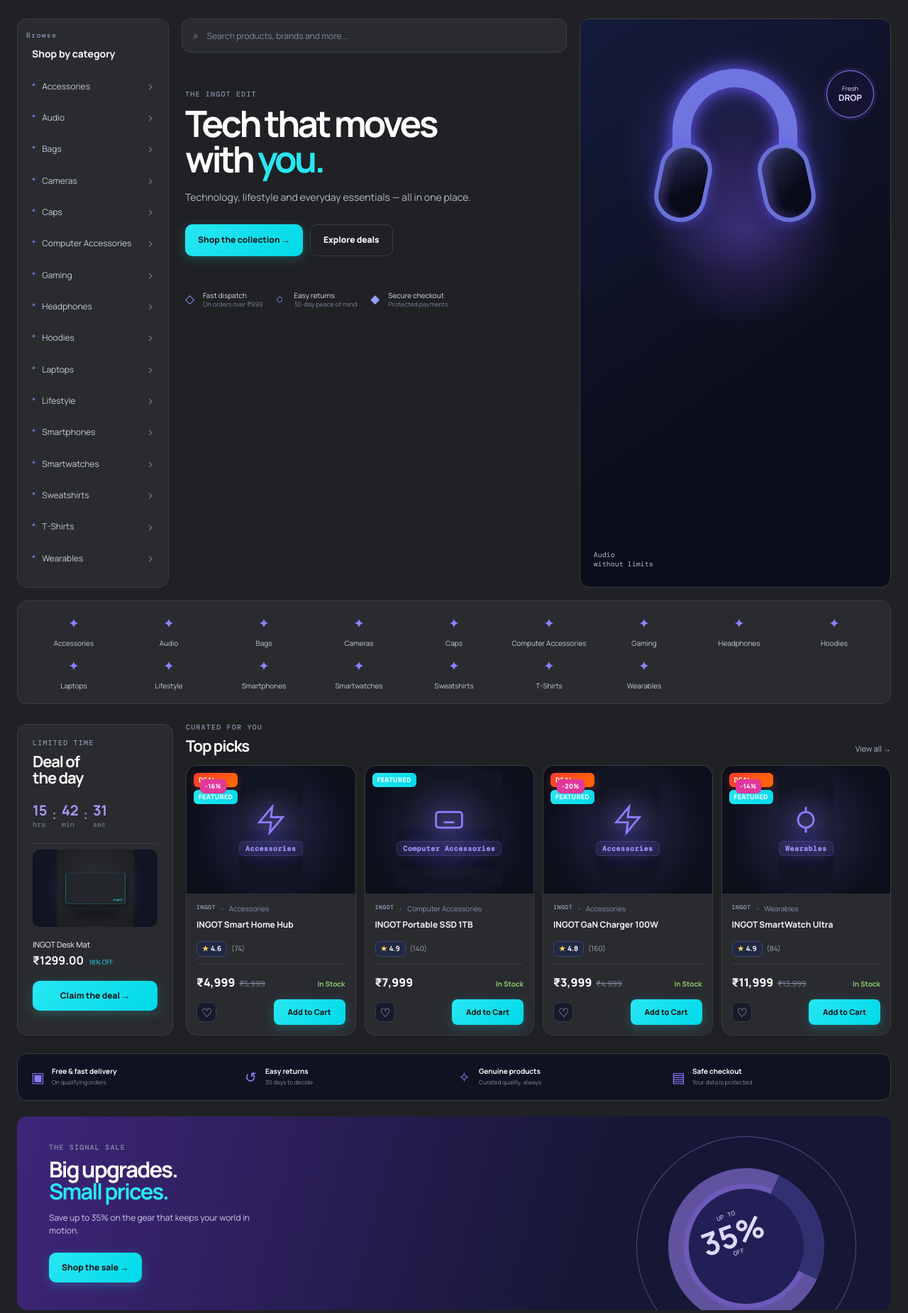
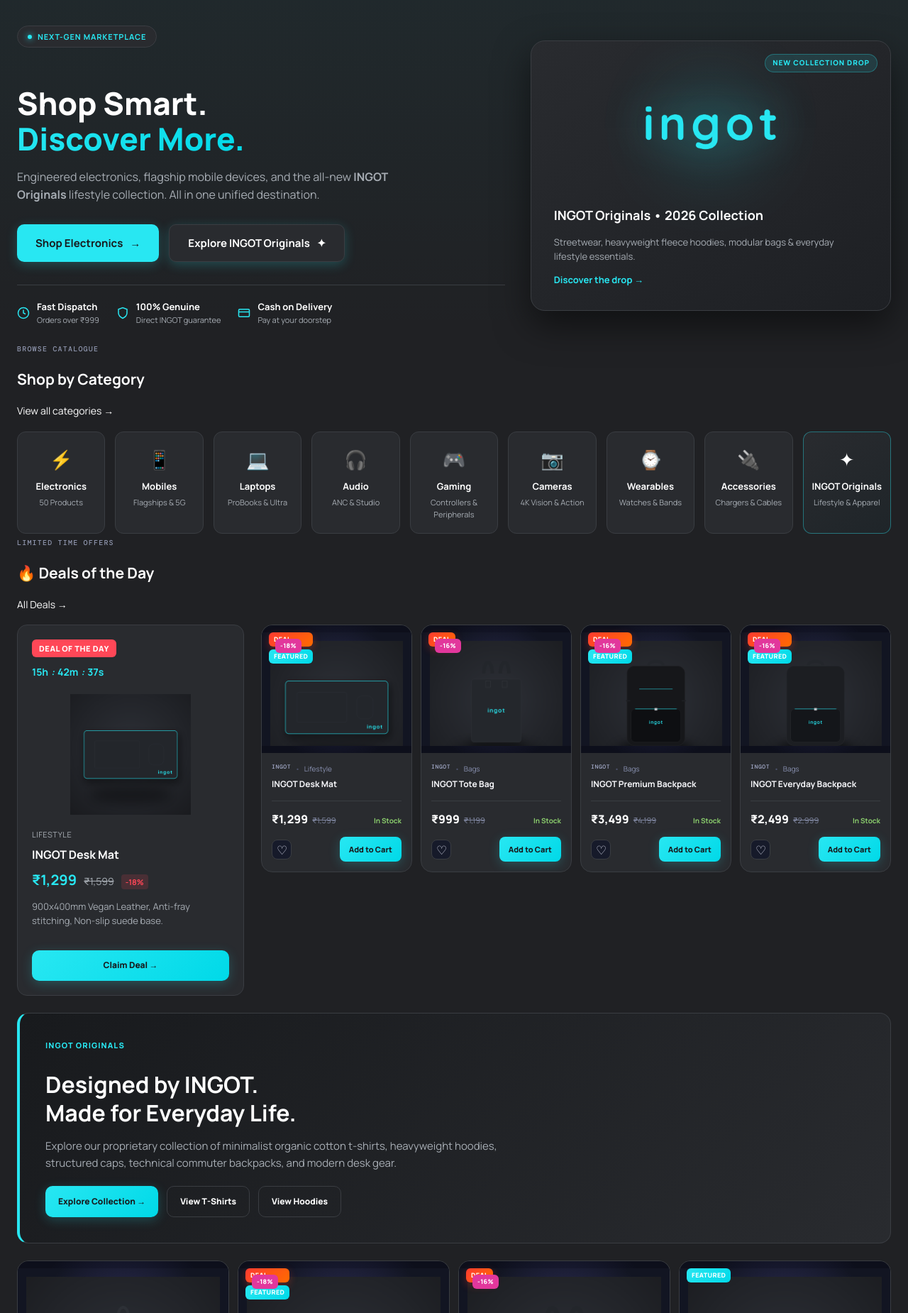
Before and after one commit to ashishsahoo18/Block-Rock-E-Commerce, a Django app: page / in a window 1280 px wide. Shown: the part 75-1925 px from the top of the page at 71% size. Run offline with Django 5.2, Linux system fonts and the light colour scheme; a user stored in the database is signed in; data comes from the database, SQL or seed files in the repository.

Commit message:
Update home.html

```diff
--- a/Block-Rock-Ecommerce/blockrock/templates/home.html
+++ b/Block-Rock-Ecommerce/blockrock/templates/home.html
@@ -1,16 +1,283 @@
 {% extends 'base.html' %}
+{% load static %}
+{% load currency_filters %}
+
 {% block title %}INGOT | Shop Smart. Discover More.{% endblock %}
+
 {% block content %}
-<section class="hero container" id="about">
-  <div class="category-rail"><p class="eyebrow">Browse</p><h2>Shop by category</h2>{% for category in categories %}<a href="{% url 'products' %}?category={{ category.slug }}"><span class="category-icon">*</span>{{ category.name }}<b>&rsaquo;</b></a>{% empty %}<p class="empty-copy">Categories will appear here once added in admin.</p>{% endfor %}</div>
-  <div class="hero-content"><div class="search-shell"><span>⌕</span><form action="{% url 'products' %}" method="get"><input name="search" type="search" placeholder="Search products, brands and more..."></form></div><div class="hero-copy"><p class="eyebrow">THE INGOT EDIT</p><h1>Tech that moves<br>with <em>you.</em></h1><p>Technology, lifestyle and everyday essentials — all in one place.</p><div class="hero-buttons"><a class="button" href="{% url 'products' %}">Shop the collection &rarr;</a><a class="button button-ghost" href="#deals">Explore deals</a></div><ul class="trust-row"><li><span>◇</span> Fast dispatch<small>On orders over ₹999</small></li><li><span>○</span> Easy returns<small>30-day peace of mind</small></li><li><span>◆</span> Secure checkout<small>Protected payments</small></li></ul></div></div>
-  <div class="hero-art" aria-label="Featured headphones illustration"><div class="orb orb-one"></div><div class="headphones"><span class="headband"></span><span class="ear ear-left"></span><span class="ear ear-right"></span></div><div class="hero-sticker">Fresh<br><strong>DROP</strong></div><p>Audio<br>without limits</p></div>
+<!-- HERO SECTION -->
+<section class="marketplace-hero-section">
+  <div class="container hero-marketplace-grid">
+    <div class="hero-left-content">
+      <div class="hero-eyebrow-badge">
+        <span class="badge-dot"></span> NEXT-GEN MARKETPLACE
+      </div>
+      <h1 class="hero-main-title">
+        Shop Smart.<br>
+        <span class="text-gradient-cyan">Discover More.</span>
+      </h1>
+      <p class="hero-subtitle-desc">
+        Engineered electronics, flagship mobile devices, and the all-new <strong>INGOT Originals</strong> lifestyle collection. All in one unified destination.
+      </p>
+      <div class="hero-cta-group">
+        <a class="button button-hero-primary" href="{% url 'products' %}?collection=electronics">
+          <span>Shop Electronics</span> &rarr;
+        </a>
+        <a class="button button-hero-secondary" href="{% url 'ingot_originals' %}">
+          <span>Explore INGOT Originals</span> ✦
+        </a>
+      </div>
+      <div class="hero-features-strip">
+        <div class="feature-item">
+          <svg viewBox="0 0 24 24" fill="none" stroke="currentColor" stroke-width="2" width="18" height="18"><circle cx="12" cy="12" r="10"></circle><polyline points="12 6 12 12 16 14"></polyline></svg>
+          <div>
+            <strong>Fast Dispatch</strong>
+            <small>Orders over ₹999</small>
+          </div>
+        </div>
+        <div class="feature-item">
+          <svg viewBox="0 0 24 24" fill="none" stroke="currentColor" stroke-width="2" width="18" height="18"><path d="M12 22s8-4 8-10V5l-8-3-8 3v7c0 6 8 10 8 10z"></path></svg>
+          <div>
+            <strong>100% Genuine</strong>
+            <small>Direct INGOT guarantee</small>
+          </div>
+        </div>
+        <div class="feature-item">
+          <svg viewBox="0 0 24 24" fill="none" stroke="currentColor" stroke-width="2" width="18" height="18"><rect width="20" height="14" x="2" y="5" rx="2"></rect><line x1="2" x2="22" y1="10" y2="10"></line></svg>
+          <div>
+            <strong>Cash on Delivery</strong>
+            <small>Pay at your doorstep</small>
+          </div>
+        </div>
+      </div>
+    </div>
+
+    <!-- Hero Visual Card -->
+    <div class="hero-right-visual">
+      <div class="hero-glass-card">
+        <div class="hero-card-tag">NEW COLLECTION DROP</div>
+        <div class="hero-showcase-img-wrap">
+          <img src="{% static 'images/ingot-logo.png' %}" alt="INGOT" class="hero-logo-mark">
+          <div class="hero-ambient-glow"></div>
+        </div>
+        <div class="hero-card-caption">
+          <h3>INGOT Originals &bull; 2026 Collection</h3>
+          <p>Streetwear, heavyweight fleece hoodies, modular bags & everyday lifestyle essentials.</p>
+          <a href="{% url 'ingot_originals' %}" class="card-caption-link">Discover the drop &rarr;</a>
+        </div>
+      </div>
+    </div>
+  </div>
 </section>
-<section class="quick-categories container" id="categories">{% for category in categories %}<a href="{% url 'products' %}?category={{ category.slug }}"><span>✦</span>{{ category.name }}</a>{% empty %}<p class="empty-copy">No categories available yet.</p>{% endfor %}</section>
-<section class="content-grid container" id="deals"><aside class="deal-card"><p class="eyebrow">LIMITED TIME</p><h2>Deal of<br>the day</h2><div class="countdown" data-countdown><span><b>15</b>hrs</span><i>:</i><span><b>42</b>min</span><i>:</i><span><b>37</b>sec</span></div>{% if deal_product %}<div class="deal-product">{% if deal_product.image %}<img src="{{ deal_product.image.url }}" alt="{{ deal_product.name }}">{% else %}<div class="deal-placeholder">◉</div>{% endif %}<p>{{ deal_product.name }}</p><strong>₹{{ deal_product.current_price }}</strong>{% if deal_product.discount_percentage %}<small>{{ deal_product.discount_percentage }}% OFF</small>{% endif %}</div><a class="button button-full" href="{% url 'product_detail' deal_product.slug %}">Claim the deal &rarr;</a>{% else %}<p class="empty-copy">Add a product in Django admin to feature your first deal here.</p><a class="button button-full" href="/admin/">Open admin &rarr;</a>{% endif %}</aside>
-  <div class="top-picks" id="top-picks"><div class="section-heading"><div><p class="eyebrow">CURATED FOR YOU</p><h2>Top picks</h2></div><a href="{% url 'products' %}">View all &rarr;</a></div>{% if featured_products %}<div class="product-grid">{% for product in featured_products %}{% include 'includes/product_card.html' %}{% endfor %}</div>{% else %}<div class="empty-products"><span>✦</span><h3>Your collection starts here</h3><p>Once products are added in the Django admin, your live catalogue will appear in this section.</p><a class="button" href="/admin/">Add products</a></div>{% endif %}</div></section>
-<section class="benefit-strip container"><div><span>▣</span><b>Free &amp; fast delivery</b><small>On qualifying orders</small></div><div><span>↺</span><b>Easy returns</b><small>30 days to decide</small></div><div><span>✧</span><b>Genuine products</b><small>Curated quality, always</small></div><div><span>▤</span><b>Safe checkout</b><small>Your data is protected</small></div></section>
-<section class="promo container"><div><p class="eyebrow">THE SIGNAL SALE</p><h2>Big upgrades.<br><em>Small prices.</em></h2><p>Save up to 35% on the gear that keeps your world in motion.</p><a class="button" href="{% url 'products' %}">Shop the sale &rarr;</a></div><div class="promo-art"><span>UP TO<br><strong>35%</strong><br>OFF</span><i></i></div></section>
-<section class="reviews container"><div class="section-heading"><div><p class="eyebrow">COMMUNITY NOTES</p><h2>Loved by people with good taste</h2></div></div><div class="review-grid"><article><div class="reviewer"><span>AN</span><div><b>Aarav N.</b><small>Verified customer</small></div><em>★★★★★</em></div><p>“My order arrived fast and exactly as described. The whole experience felt refreshingly simple.”</p></article><article><div class="reviewer"><span>RS</span><div><b>Riya S.</b><small>Verified customer</small></div><em>★★★★★</em></div><p>“Great selection, thoughtful recommendations, and a product I genuinely use every day.”</p></article><article><div class="reviewer"><span>KM</span><div><b>Kabir M.</b><small>Verified customer</small></div><em>★★★★★</em></div><p>“The kind of store that makes shopping for tech feel exciting again.”</p></article></div></section>
-<section class="newsletter container"><div><p class="eyebrow">STAY IN THE LOOP</p><h2>Stay in the loop with INGOT.</h2><p>Get product drops, offers and technology updates straight to your inbox.</p></div><form action="{% url 'newsletter_subscribe' %}" method="post">{% csrf_token %}<label class="sr-only" for="newsletter-email">Email address</label><input id="newsletter-email" name="email" type="email" placeholder="Your email address" required><button class="button" type="submit">Subscribe &rarr;</button><small id="newsletter-message">{% if active_subscriber_count %}Join {{ active_subscriber_count }}+ tech lovers staying updated.{% else %}Be the first to join the INGOT community.{% endif %}</small></form></section>
+
+<!-- SHOP BY CATEGORY -->
+<section class="section-container container" id="categories">
+  <div class="section-header-row">
+    <div>
+      <span class="eyebrow">BROWSE CATALOGUE</span>
+      <h2 class="section-title">Shop by Category</h2>
+    </div>
+    <a href="{% url 'products' %}" class="section-view-all">View all categories &rarr;</a>
+  </div>
+
+  <div class="category-grid-marketplace">
+    <a class="category-tile" href="{% url 'products' %}?collection=electronics">
+      <div class="tile-icon">⚡</div>
+      <span class="tile-title">Electronics</span>
+      <small class="tile-sub">50 Products</small>
+    </a>
+    <a class="category-tile" href="{% url 'products' %}?category=smartphones">
+      <div class="tile-icon">📱</div>
+      <span class="tile-title">Mobiles</span>
+      <small class="tile-sub">Flagships & 5G</small>
+    </a>
+    <a class="category-tile" href="{% url 'products' %}?category=laptops">
+      <div class="tile-icon">💻</div>
+      <span class="tile-title">Laptops</span>
+      <small class="tile-sub">ProBooks & Ultra</small>
+    </a>
+    <a class="category-tile" href="{% url 'products' %}?category=audio">
+      <div class="tile-icon">🎧</div>
+      <span class="tile-title">Audio</span>
+      <small class="tile-sub">ANC & Studio</small>
+    </a>
+    <a class="category-tile" href="{% url 'products' %}?category=gaming">
+      <div class="tile-icon">🎮</div>
+      <span class="tile-title">Gaming</span>
+      <small class="tile-sub">Controllers & Peripherals</small>
+    </a>
+    <a class="category-tile" href="{% url 'products' %}?category=cameras">
+      <div class="tile-icon">📷</div>
+      <span class="tile-title">Cameras</span>
+      <small class="tile-sub">4K Vision & Action</small>
+    </a>
+    <a class="category-tile" href="{% url 'products' %}?category=wearables">
+      <div class="tile-icon">⌚</div>
+      <span class="tile-title">Wearables</span>
+      <small class="tile-sub">Watches & Bands</small>
+    </a>
+    <a class="category-tile" href="{% url 'products' %}?category=accessories">
+      <div class="tile-icon">🔌</div>
+      <span class="tile-title">Accessories</span>
+      <small class="tile-sub">Chargers & Cables</small>
+    </a>
+    <a class="category-tile category-tile-originals" href="{% url 'ingot_originals' %}">
+      <div class="tile-icon">✦</div>
+      <span class="tile-title">INGOT Originals</span>
+      <small class="tile-sub">Lifestyle & Apparel</small>
+    </a>
+  </div>
+</section>
+
+<!-- DEALS OF THE DAY -->
+<section class="section-container container" id="deals">
+  <div class="section-header-row">
+    <div>
+      <span class="eyebrow">LIMITED TIME OFFERS</span>
+      <h2 class="section-title">🔥 Deals of the Day</h2>
+    </div>
+    <a href="{% url 'products' %}?deal=1" class="section-view-all">All Deals &rarr;</a>
+  </div>
+
+  <div class="deals-layout-grid">
+    {% if deal_product %}
+      <aside class="featured-deal-hero profile-card">
+        <div class="deal-badge-pill">DEAL OF THE DAY</div>
+        <div class="deal-countdown">
+          <span><b>15</b>h</span><i>:</i><span><b>42</b>m</span><i>:</i><span><b>37</b>s</span>
+        </div>
+        <a class="deal-hero-image" href="{% url 'product_detail' deal_product.slug %}">
+          {% if deal_product.image %}
+            <img src="{{ deal_product.image.url }}" alt="{{ deal_product.name }}">
+          {% else %}
+            <div class="product-placeholder">⚡</div>
+          {% endif %}
+        </a>
+        <div class="deal-hero-info">
+          <span class="deal-cat">{{ deal_product.category.name }}</span>
+          <h3><a href="{% url 'product_detail' deal_product.slug %}">{{ deal_product.name }}</a></h3>
+          <div class="deal-price-bar">
+            <strong>{{ deal_product.current_price|rupee }}</strong>
+            {% if deal_product.discount_price %}
+              <del>{{ deal_product.price|rupee }}</del>
+              <span class="deal-percent-tag">-{{ deal_product.discount_percentage }}%</span>
+            {% endif %}
+          </div>
+          <p class="deal-desc">{{ deal_product.short_description|default:deal_product.description|truncatewords:15 }}</p>
+          <a class="button button-full" href="{% url 'product_detail' deal_product.slug %}">Claim Deal &rarr;</a>
+        </div>
+      </aside>
+    {% endif %}
+
+    <div class="deals-products-list">
+      <div class="product-grid">
+        {% for product in deals_of_the_day %}
+          {% include 'includes/product_card.html' %}
+        {% endfor %}
+      </div>
+    </div>
+  </div>
+</section>
+
+<!-- INGOT ORIGINALS SHOWCASE -->
+<section class="section-container container originals-showcase-section">
+  <div class="originals-banner-card">
+    <div class="originals-banner-copy">
+      <span class="eyebrow-cyan">INGOT ORIGINALS</span>
+      <h2>Designed by INGOT.<br>Made for Everyday Life.</h2>
+      <p>Explore our proprietary collection of minimalist organic cotton t-shirts, heavyweight hoodies, structured caps, technical commuter backpacks, and modern desk gear.</p>
+      <div class="originals-banner-buttons">
+        <a href="{% url 'ingot_originals' %}" class="button">Explore Collection &rarr;</a>
+        <a href="{% url 'products' %}?category=t-shirts" class="button button-ghost">View T-Shirts</a>
+        <a href="{% url 'products' %}?category=hoodies" class="button button-ghost">View Hoodies</a>
+      </div>
+    </div>
+  </div>
+
+  <div class="product-grid mt-4">
+    {% for product in ingot_originals_featured %}
+      {% include 'includes/product_card.html' %}
+    {% endfor %}
+  </div>
+</section>
+
+<!-- TRENDING PRODUCTS -->
+<section class="section-container container">
+  <div class="section-header-row">
+    <div>
+      <span class="eyebrow">COMMUNITY FAVORITES</span>
+      <h2 class="section-title">Trending Across INGOT</h2>
+    </div>
+    <a href="{% url 'products' %}?sort=rating" class="section-view-all">View all &rarr;</a>
+  </div>
+
+  <div class="product-grid">
+    {% for product in trending_products %}
+      {% include 'includes/product_card.html' %}
+    {% endfor %}
+  </div>
+</section>
+
+<!-- FEATURED ELECTRONICS -->
+<section class="section-container container">
+  <div class="section-header-row">
+    <div>
+      <span class="eyebrow">ENGINEERED PERFORMANCE</span>
+      <h2 class="section-title">Featured Electronics</h2>
+    </div>
+    <a href="{% url 'products' %}?collection=electronics" class="section-view-all">All Electronics (50) &rarr;</a>
+  </div>
+
+  <div class="product-grid">
+    {% for product in featured_electronics %}
+      {% include 'includes/product_card.html' %}
+    {% endfor %}
+  </div>
+</section>
+
+<!-- TRUST & VALUE PROPOSITION -->
+<section class="benefit-strip container">
+  <div>
+    <span>▣</span>
+    <b>Free &amp; Fast Delivery</b>
+    <small>On qualifying orders over ₹999</small>
+  </div>
+  <div>
+    <span>↺</span>
+    <b>Easy 30-Day Returns</b>
+    <small>Peace of mind guaranteed</small>
+  </div>
+  <div>
+    <span>✧</span>
+    <b>Genuine INGOT Guarantee</b>
+    <small>100% verified authentic items</small>
+  </div>
+  <div>
+    <span>💵</span>
+    <b>Cash on Delivery</b>
+    <small>Pay securely at doorstep</small>
+  </div>
+</section>
+
+<!-- NEWSLETTER SECTION -->
+<section class="newsletter container">
+  <div>
+    <p class="eyebrow">STAY IN THE LOOP</p>
+    <h2>Stay in the loop with INGOT.</h2>
+    <p>Get product drops, secret deals and marketplace releases straight to your inbox.</p>
+  </div>
+  <form action="{% url 'newsletter_subscribe' %}" method="post">
+    {% csrf_token %}
+    <label class="sr-only" for="newsletter-email">Email address</label>
+    <input id="newsletter-email" name="email" type="email" placeholder="Your email address" required>
+    <button class="button" type="submit">Subscribe &rarr;</button>
+    <small id="newsletter-message">
+      {% if active_subscriber_count %}
+        Join {{ active_subscriber_count }}+ tech lovers staying updated.
+      {% else %}
+        Be the first to join the INGOT community.
+      {% endif %}
+    </small>
+  </form>
+</section>
 {% endblock %}
```
